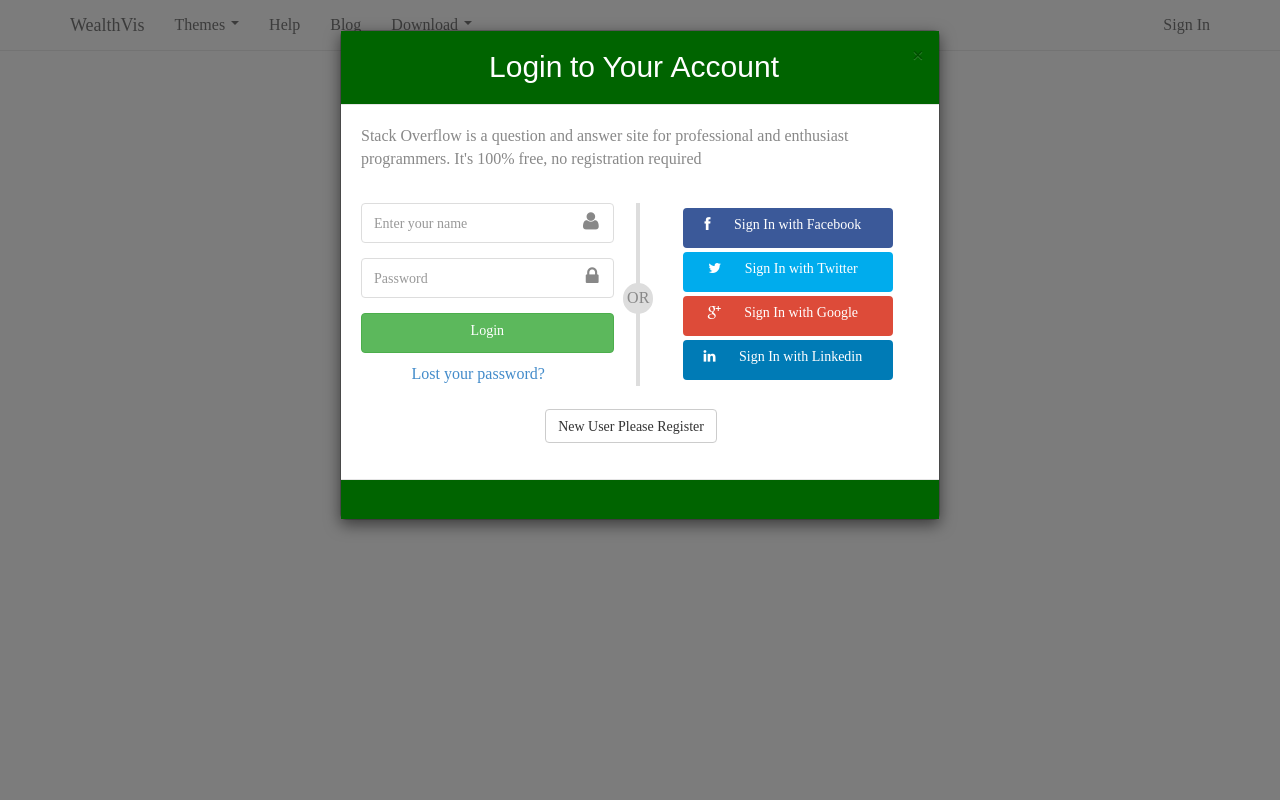
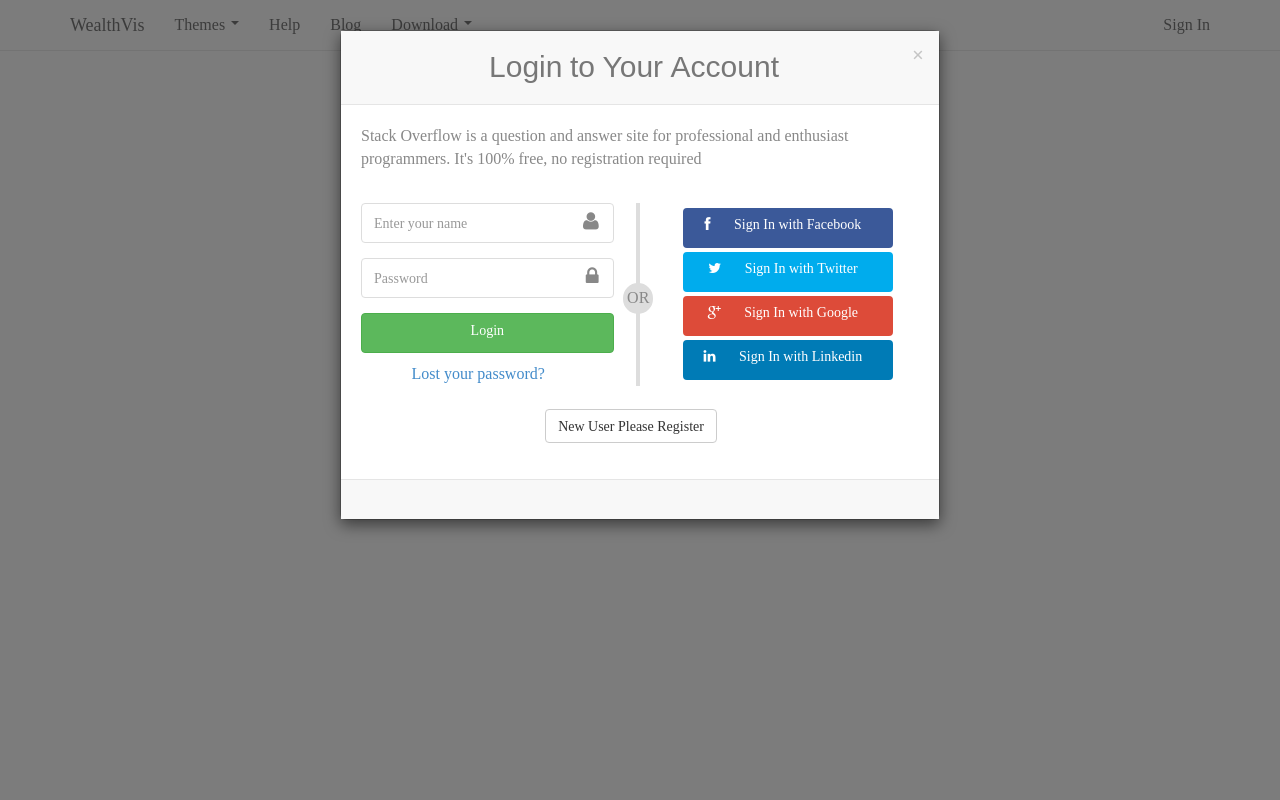
Before and after one commit to ywng/fundvis, a CodeIgniter app: page /login.html in a window 1280 px wide, after a click on "Sign In". Run offline with CodeIgniter, Linux system fonts and the light colour scheme.

Commit message:
default: no special comment

```diff
--- a/php/css/login.css
+++ b/php/css/login.css
@@ -20,7 +20,7 @@ body{
     width:100%;
     padding-bottom:20px;
 }
-.login_modal_header, .login_modal_footer {background: #006400 !important;color:#fff;}
+.login_modal_header, .login_modal_footer {background: #f8f8f8 !important;color:#777;}
 .modal-register-btn{margin: 4% 33% 2% 33% ;width:100%;}
 .login-modal input{height:40px; box-shadow: none; border:1px solid #ddd;}
 .modal-body-left{float:left; width:50%; padding-right:4%; border-right:4px solid #ddd;}
```
